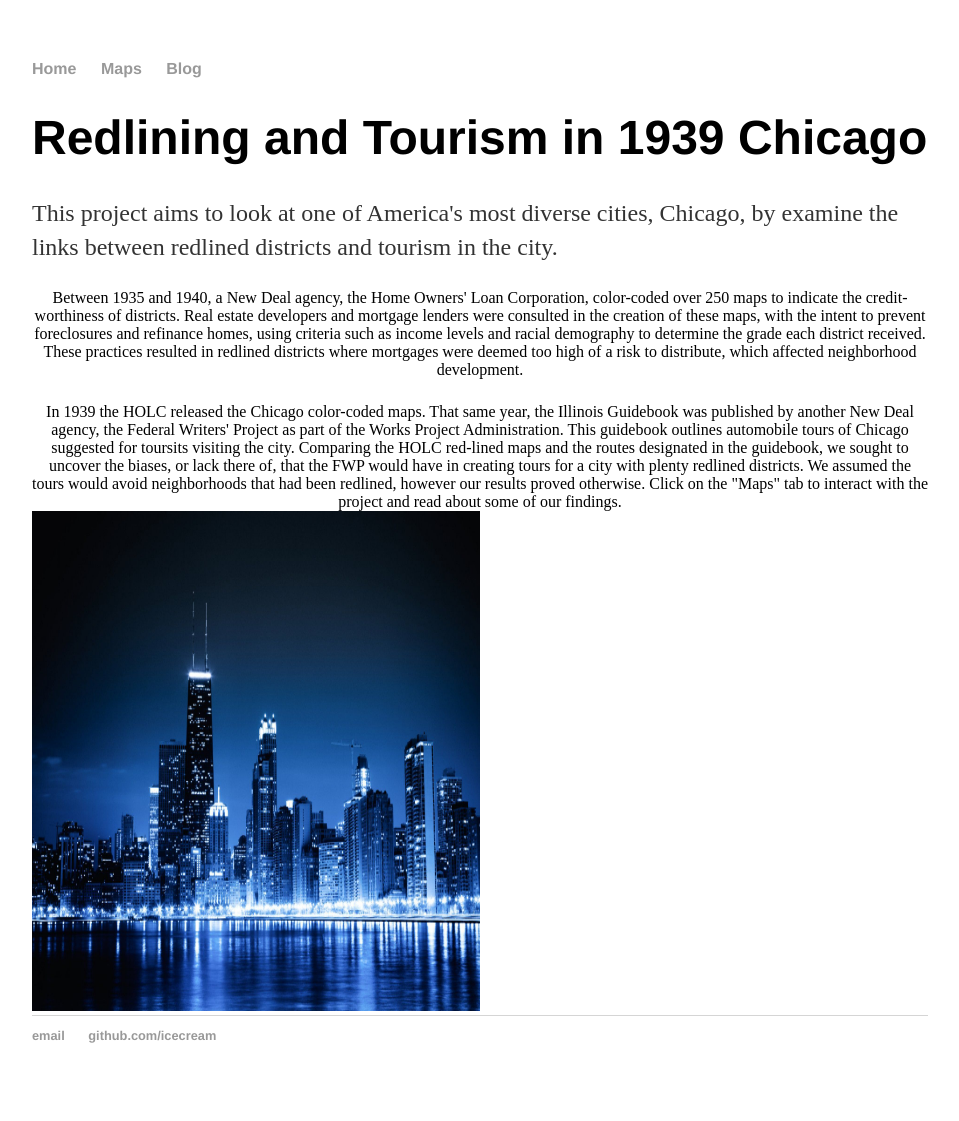
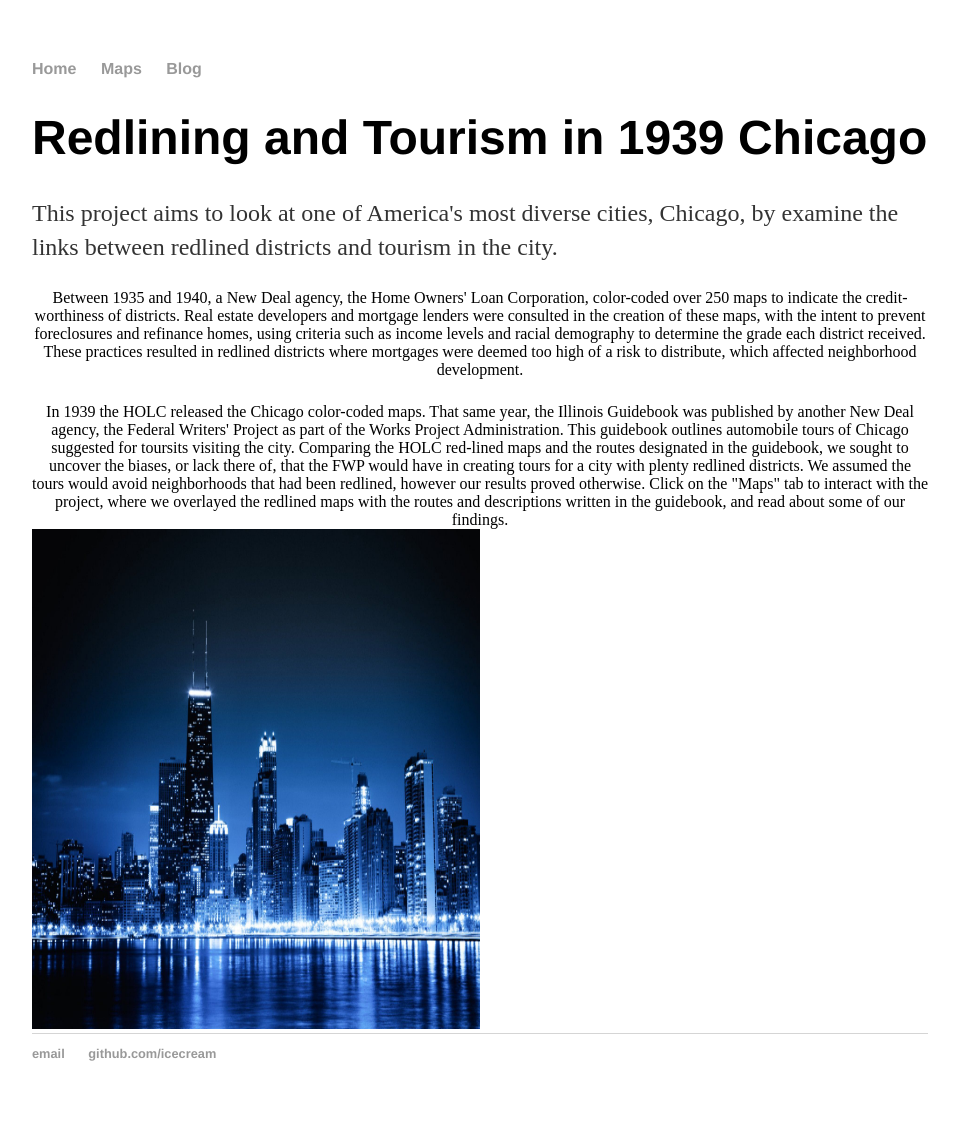
Before and after one commit to WillKaraChicago/WillKaraChicago.github.io, a Jekyll site: the page built from index.html, in a window 1280 px wide. Shown: the whole page, without its empty margins (160-1119 px from the left). Built offline with Jekyll 4.4.1, drawn with Linux system fonts in a browser that asks for light colours.

Commit message:
Update index.html

```diff
--- a/index.html
+++ b/index.html
@@ -6,6 +6,6 @@ title: Project
 	<h1>Redlining and Tourism in 1939 Chicago</h1>
 	<p>This project aims to look at one of America's most diverse cities, Chicago, by examine the links between redlined districts and tourism in the city. <br>
 		<center> Between 1935 and 1940, a New Deal agency, the Home Owners' Loan Corporation, color-coded over 250 maps to indicate the credit-worthiness of districts. Real estate developers and mortgage lenders were consulted in the creation of these maps, with the intent to prevent foreclosures and refinance homes, using criteria such as income levels and racial demography to determine the grade each district received. These practices resulted in redlined districts where mortgages were deemed too high of a risk to distribute, which affected neighborhood development.</center></p>
-	<div><p><center>In 1939 the HOLC released the Chicago color-coded maps. That same year, the Illinois Guidebook was published by another New Deal agency, the Federal Writers' Project as part of the Works Project Administration. This guidebook outlines automobile tours of Chicago suggested for toursits visiting the city. Comparing the HOLC red-lined maps and the routes designated in the guidebook, we sought to uncover the biases, or lack there of, that the FWP would have in creating tours for a city with plenty redlined districts. We assumed the tours would avoid neighborhoods that had been redlined, however our results proved otherwise. Click on the "Maps" tab to interact with the project and read about some of our findings.</center>
+	<div><p><center>In 1939 the HOLC released the Chicago color-coded maps. That same year, the Illinois Guidebook was published by another New Deal agency, the Federal Writers' Project as part of the Works Project Administration. This guidebook outlines automobile tours of Chicago suggested for toursits visiting the city. Comparing the HOLC red-lined maps and the routes designated in the guidebook, we sought to uncover the biases, or lack there of, that the FWP would have in creating tours for a city with plenty redlined districts. We assumed the tours would avoid neighborhoods that had been redlined, however our results proved otherwise. Click on the "Maps" tab to interact with the project, where we overlayed the redlined maps with the routes and descriptions written in the guidebook, and read about some of our findings.</center>
 		<img src="https://github.com/WillKaraChicago/WillKaraChicago.github.io/blob/master/cha.jpg?raw=true"style="width: 50%"height="500"></img> </div>
 </div><!-- /.blurb -->
```
